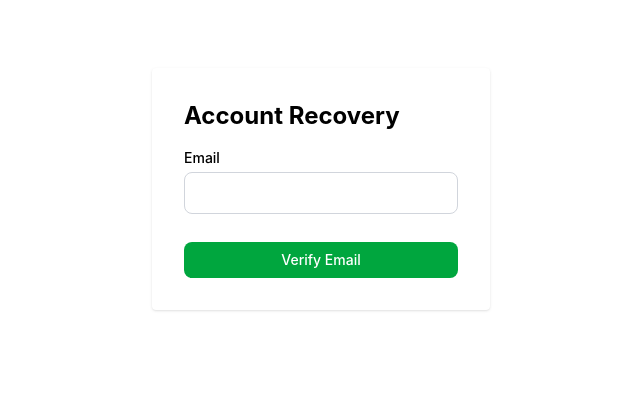
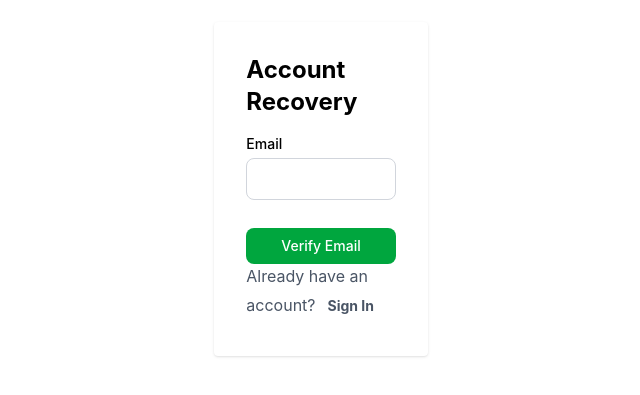
Before and after one commit to CIIS-ZCMC/zcmc-front-template, a React (Vite) app: page /account-recovery in a window 1280 px wide. Shown: the part 211-606 px from the top of the page, without its empty margins (319-959 px from the left). Built offline with nearby package versions, Linux system fonts and the light colour scheme.

Commit message:
feat: update recovery page to have navigate back to login

```diff
--- a/src/features/authentication/components/AccountRecoveryPage.tsx
+++ b/src/features/authentication/components/AccountRecoveryPage.tsx
@@ -1,8 +1,11 @@
 import Form from "@/components/common/Form";
 import useAuthHook from "../hooks/authHook.tsx";
-import {Box, Button, TextField} from "@/components/ui";
+import {Box, Button, TextField, Typography} from "@/components/ui";
+import { useNavigate } from "react-router-dom";
 
 const AccountRecoveryPage = () => {
+    const navigate = useNavigate();
+
     const {
         email,
         setEmail,
@@ -11,12 +14,18 @@ const AccountRecoveryPage = () => {
 
     return (
         <div className="min-h-screen flex items-center justify-center">
-          <div className="bg-white p-8 rounded shadow">
+          <div className="w-1/6 bg-white p-8 rounded shadow">
             <h1 className="text-2xl font-bold mb-4 text-black">Account Recovery</h1>
             <Form onSubmit={handleVerifyEmail}>
                 <Box className="space-y-7">
                     <TextField label="Email" type="email" value={email} onChange={(e) => setEmail(e.target.value)} />
                     <Button label="Verify Email" type="submit" variant="contained" className="w-full"/>
+                </Box>
+                <Box className="flex justify-end">
+                    <Typography variant="p" className="text-gray-600">
+                        Already have an account?
+                        <Button label="Sign In" variant="text" className="font-bold" onClick={() => navigate('/login')} />
+                    </Typography>
                 </Box>
             </Form>
           </div>
--- a/src/features/authentication/components/SignInPage.tsx
+++ b/src/features/authentication/components/SignInPage.tsx
@@ -24,7 +24,7 @@ const SignInPage = () => {
                         <TextField label="Password" type="password" value={password} onChange={(e) => setPassword(e.target.value)} />
                     </Box>
                     <Box className="flex justify-end">
-                        <Button label='Forgot Password?' variant="text" />
+                        <Button label='Forgot Password?' variant="text" onClick={() => navigate('/account-recovery')} />
                     </Box>
                     <Button label="Sign In" type="submit" variant="contained" className="w-full"/>
                     <Box className="flex justify-end">
```
